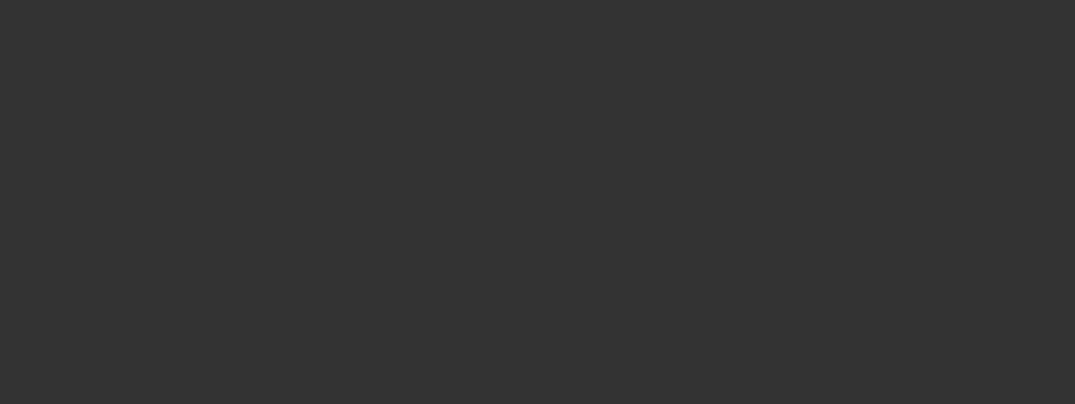
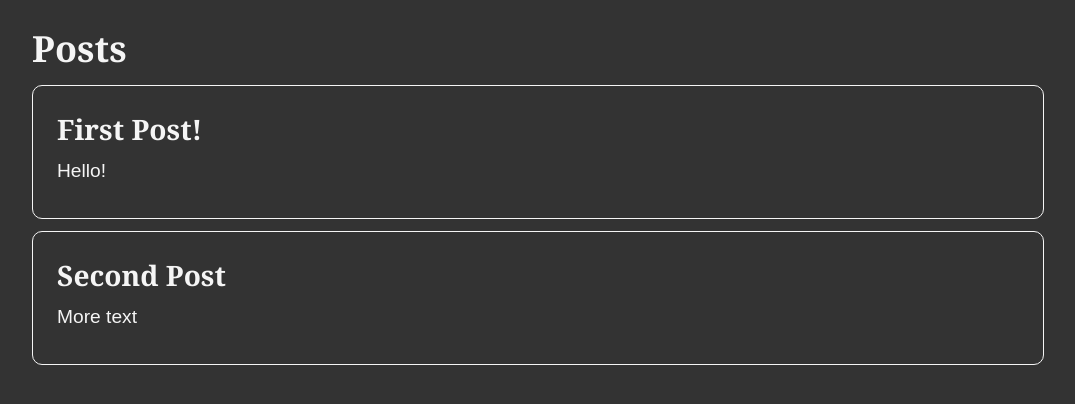
Before and after one commit to nikhilsinha822/react-redux-Toolkit, a React (Create React App) app: page / in a window 1280 px wide. Shown: the top 404 px of the page, without its empty margins (96-1171 px from the left). Built offline with nearby package versions, Linux system fonts and the light colour scheme.

Commit message:
display post

```diff
--- a/src/App.js
+++ b/src/App.js
@@ -1,7 +1,9 @@
+import Posts from "./features/posts/Posts";
+
 const App = () => {
   return (
     <div className="App">
-
+      <Posts />
     </div>
   );
 }
--- a/src/app/store.js
+++ b/src/app/store.js
@@ -1,7 +1,8 @@
 import {configureStore} from '@reduxjs/toolkit';
+import postsSlice from '../features/posts/postsSlice';
 
 export const store = configureStore({
     reducer: {
-
+        posts: postsSlice,
     },
 });
--- /dev/null
+++ b/src/features/posts/Posts.js
@@ -0,0 +1,21 @@
+import React from 'react'
+import { useSelector } from 'react-redux'
+import { selectAllPosts } from './postsSlice'
+
+const Posts = () => {
+  const posts = useSelector(selectAllPosts)
+  const renderedPosts = posts.map(post => (
+      <article key={post.id}>
+          <h3>{post.title}</h3>
+          <p>{post.content.substring(0,100)}</p>
+      </article>
+  ))
+  return (
+    <section>
+      <h2>Posts</h2>
+      {renderedPosts}
+    </section>
+  )
+}
+
+export default Posts
--- /dev/null
+++ b/src/features/posts/postsSlice.js
@@ -0,0 +1,18 @@
+import { createSlice } from "@reduxjs/toolkit";
+
+const initialState = [
+    { id: '1', title: 'First Post!', content: 'Hello!' },
+    { id: '2', title: 'Second Post', content: 'More text' },
+];
+
+const postsSlice = createSlice({
+    name: "posts",
+    initialState,
+    reducers: {
+
+    }
+});
+
+export const selectAllPosts = (state) => state.posts;
+
+export default postsSlice.reducer;
```
